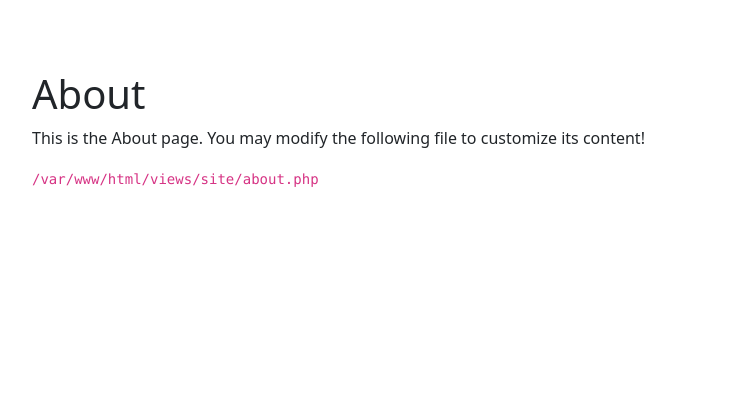
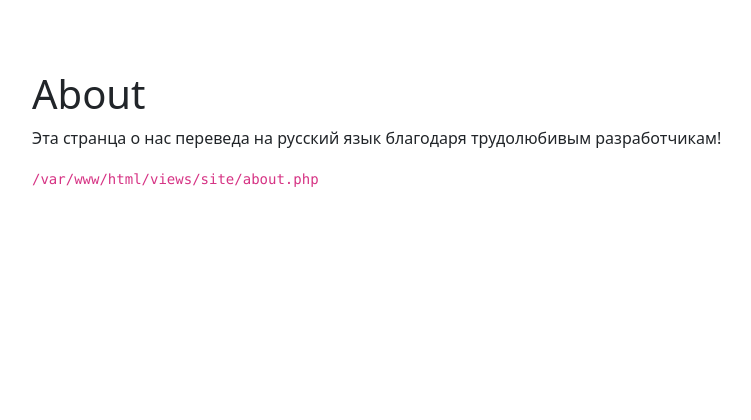
Before and after one commit to Vistonho/yii2Delivery, a Yii app: template views/site/about.php in a window 1280 px wide. Shown: the top 420 px of the page, without its empty margins (53-804 px from the left). Run offline with PHP 8.4 and a stand-in for Yii, Linux system fonts and the light colour scheme; the template is opened without the code that fills it, so the values that code supplies are empty; some libraries are stand-ins or nearby versions.

Commit message:
test commit 6

```diff
--- a/views/site/about.php
+++ b/views/site/about.php
@@ -11,7 +11,7 @@ $this->params['breadcrumbs'][] = $this->title;
     <h1><?= Html::encode($this->title) ?></h1>
 
     <p>
-        This is the About page. You may modify the following file to customize its content!
+        Эта странца о нас переведа на русский язык благодаря трудолюбивым разработчикам!
     </p>
 
     <code><?= __FILE__ ?></code>
```
